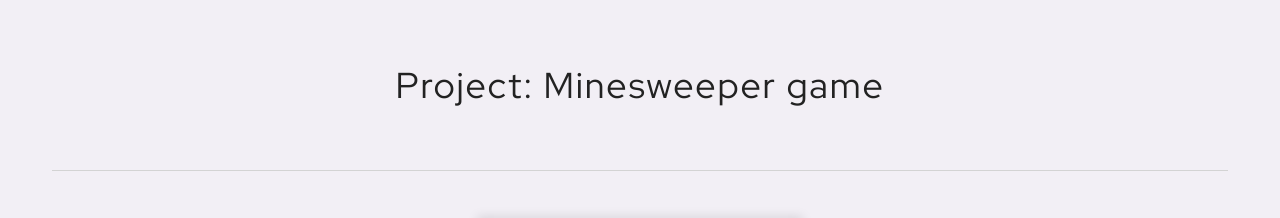
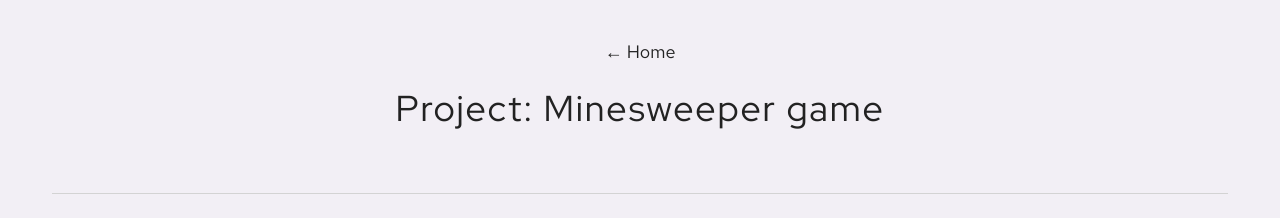
Before and after one commit to mrsWeasel/portfolio-projects, a Next.js app: page /sweeper in a window 1280 px wide. Shown: the top 218 px of the page. Built offline with nearby package versions, Linux system fonts and the light colour scheme; no server answers; a web font is replaced by a local one.

Commit message:
Added props for header to make it more flexible

```diff
--- a/src/app/sweeper/page.tsx
+++ b/src/app/sweeper/page.tsx
@@ -232,7 +232,7 @@ const Sweeper = () => {
 
   return (
     <ContainerWithNavigation>
-      <Header title="Project: Minesweeper game" />
+      <Header title="Project: Minesweeper game" linkToHome />
       <Grid columns={2}>
         <div>
           <SweeperToolbar
--- a/src/components/header/header.tsx
+++ b/src/components/header/header.tsx
@@ -1,3 +1,4 @@
+import Link from "next/link"
 import styles from "./header.module.css"
 import { Red_Hat_Display } from "next/font/google"
 
@@ -5,11 +6,18 @@ const redHatDisplay = Red_Hat_Display({ subsets: ["latin"], weight: ["400", "700
 
 interface Props {
   title: string
+  alignment?: "left" | "center" | "right"
+  linkToHome?: boolean
 }
 
-const Header = ({ title }: Props) => {
+const Header = ({ title, alignment, linkToHome }: Props) => {
   return (
-    <div className={styles.header}>
+    <div className={styles.header} style={{ textAlign: alignment || "center" }}>
+      {linkToHome && (
+        <Link href="/" className={styles.linkToHome}>
+          ← Home
+        </Link>
+      )}
       <h1 className={redHatDisplay.className}>{title}</h1>
     </div>
   )
```
